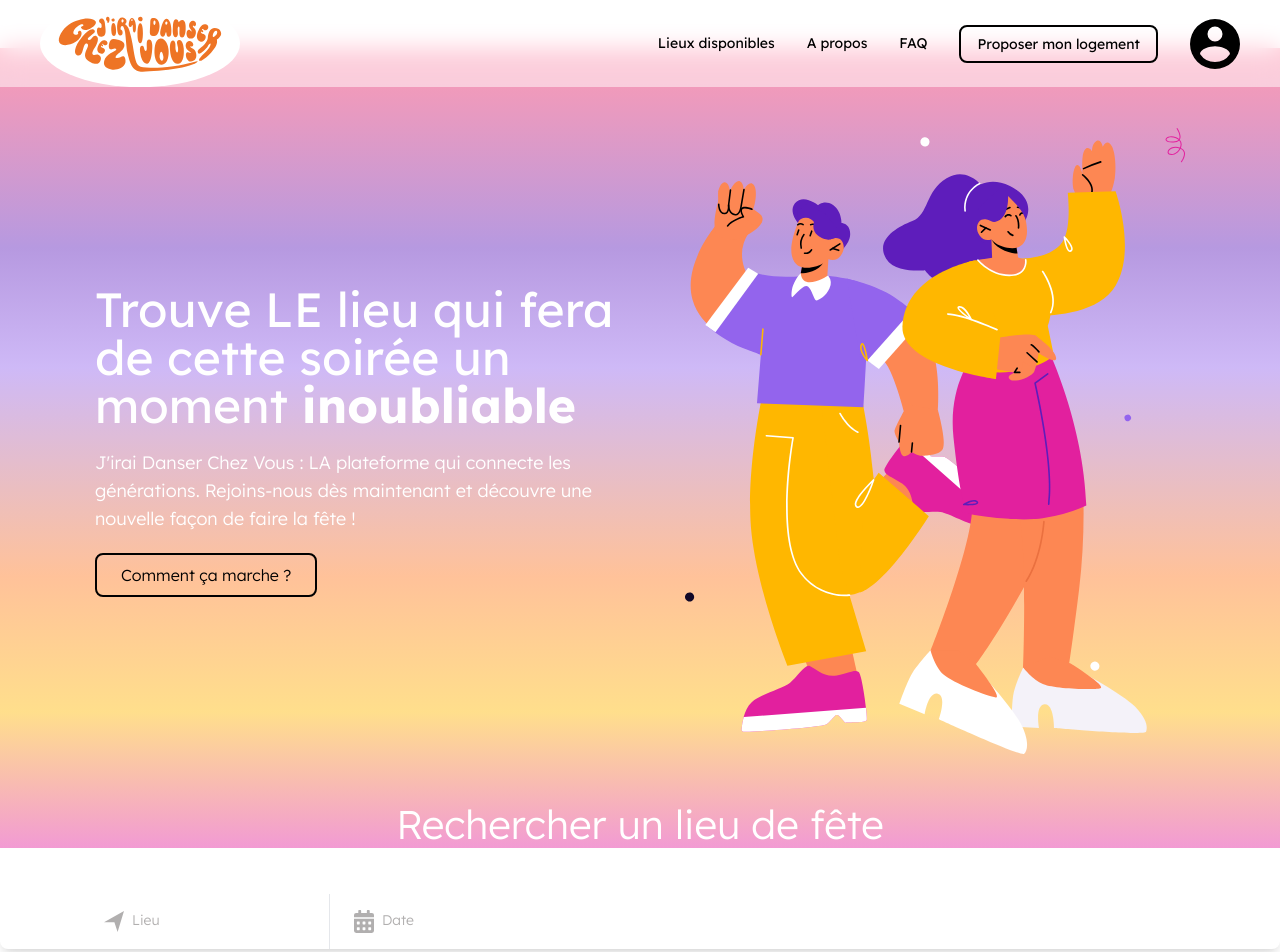
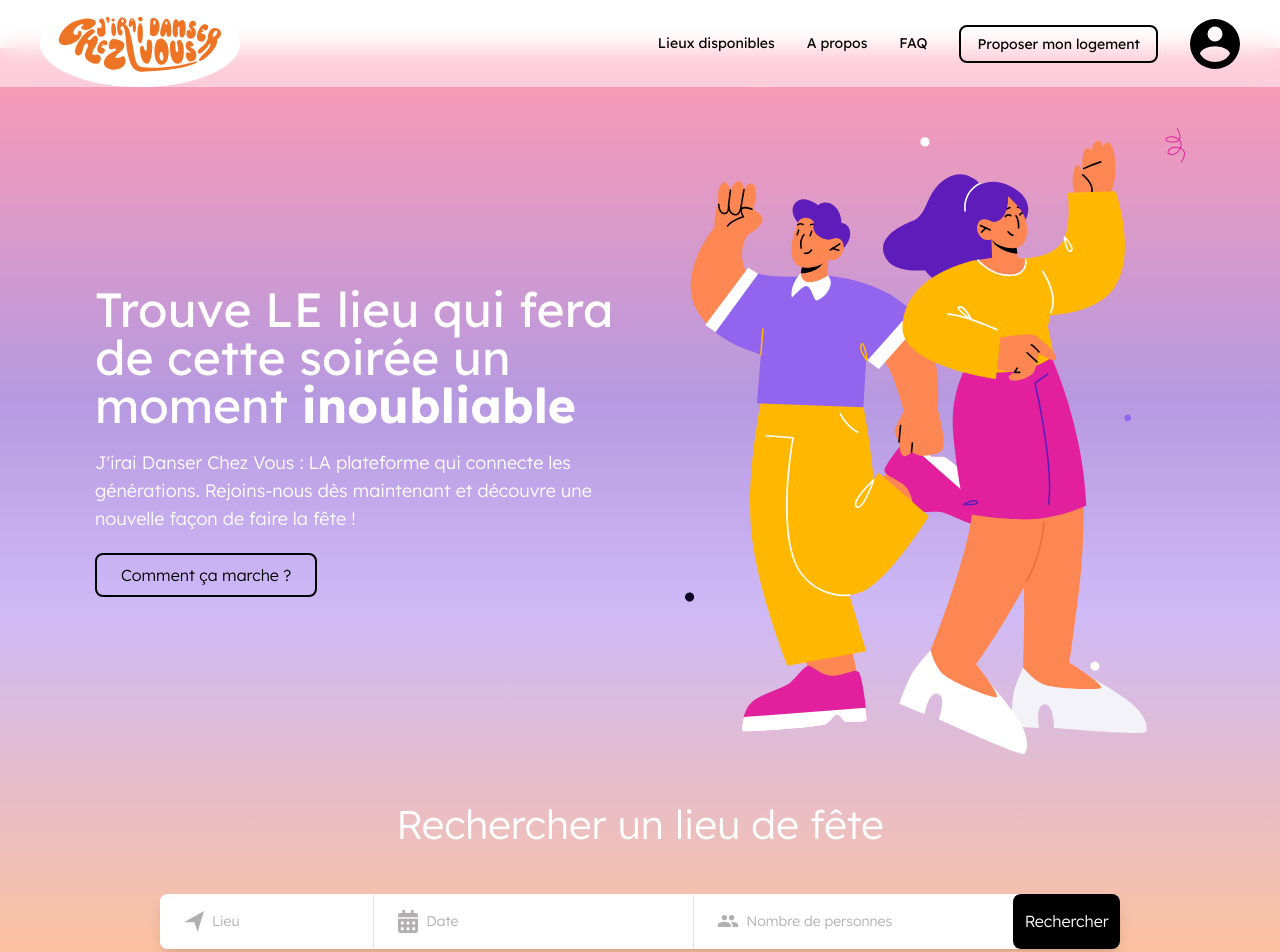
Before and after one commit to Frederic-Ferreira/jdcv, a Next.js app: page / in a window 1280 px wide. Shown: the top 952 px of the page. Built offline with nearby package versions, Linux system fonts and the light colour scheme.

Commit message:
search bar finished

```diff
--- a/app/components/Button.jsx
+++ b/app/components/Button.jsx
@@ -1,5 +1,9 @@
-const Button = ({ text, style }) => {
-  return <div></div>
+const Button = ({ text, style, event }) => {
+  return (
+    <div onClick={event} className={style}>
+      {text}
+    </div>
+  )
 }
 
 export default Button
--- a/app/components/Modal.jsx
+++ b/app/components/Modal.jsx
@@ -1,6 +1,6 @@
 function Modal() {
   return (
-    <div className="absolute top-[52px] w-full h-[1000px] left-0 bg-black opacity-30 z-10" />
+    <div className="modal absolute top-[55px] w-full h-[1000px] left-0 bg-black opacity-30 z-10" />
   )
 }
 
--- a/app/components/SearchBar/Map.jsx
+++ b/app/components/SearchBar/Dates.jsx
@@ -2,8 +2,9 @@
 import Image from "next/image"
 import { useEffect, useState, useRef } from "react"
 import { DateRangePicker } from "@wojtekmaj/react-daterange-picker"
+import moment from "moment"
 
-function Map() {
+function Dates() {
   const [dates, setDates] = useState([])
   const [showMenu, setShowMenu] = useState(false)
   const menuRef = useRef(null)
@@ -18,6 +19,7 @@ function Map() {
 
   const handleDateChange = (newDates) => {
     setDates(newDates)
+    handleHideMenu()
   }
 
   useEffect(() => {
@@ -37,7 +39,7 @@ function Map() {
   return (
     <div
       onClick={handleShowMenu}
-      className="dates flex border-l border-gray-200 gap-2 bg-white pl-6 pr-2 py-4 col-span-3 relative hover:cursor-pointer z-20"
+      className="dates flex items-center border-l border-gray-200 gap-2 bg-white pl-6 pr-2 py-4 col-span-3 relative hover:cursor-pointer z-20"
     >
       <Image
         src="/images/home/searchbar/calendar.svg"
@@ -46,20 +48,26 @@ function Map() {
         alt="calendar icon"
       />
       <p
-        className="text-sm"
+        className="text-sm truncate"
         style={
           dates.length
             ? { color: "#E4696D", fontWeight: "500" }
             : { color: "#B1AFAF" }
         }
       >
-        {dates.length ? dates : "Date"}
+        {dates.length
+          ? `Du ${moment(dates[0]).format("YYYY/MM/DD")} au
+            ${moment(dates[1]).format("YYYY/MM/DD")}`
+          : "Date"}
       </p>
       {showMenu && (
         <div
           ref={menuRef}
-          className="absolute py-4 px-6 flex flex-col gap-4 top-[52px] -left-4 h-[300px] bg-white rounded-lg"
+          className="absolute shadow-lg py-4 px-6 flex flex-col gap-4 top-[52px] -left-20 h-[400px] w-[500px] bg-white rounded-lg"
         >
+          <h2 className="font-medium text-center text-[#EE7526]">
+            Quand souhaiteriez-vous faire la fête ?
+          </h2>
           <DateRangePicker
             value={dates}
             isOpen={showMenu}
@@ -72,4 +80,4 @@ function Map() {
   )
 }
 
-export default Map
+export default Dates
--- /dev/null
+++ b/app/components/SearchBar/People.jsx
@@ -0,0 +1,89 @@
+"use client"
+import Image from "next/image"
+import {
+  MinusCircleOutlined,
+  PlusCircleOutlined,
+  TeamOutlined,
+} from "@ant-design/icons"
+import { useEffect, useState, useRef } from "react"
+
+function Places() {
+  const [people, setPeople] = useState(0)
+  const [showSearchMenu, setShowSearchMenu] = useState(false)
+  const menuRef = useRef(null)
+
+  const handleShowMenu = () => {
+    setShowSearchMenu(true)
+  }
+
+  const handleHideMenu = () => {
+    setShowSearchMenu(false)
+  }
+
+  useEffect(() => {
+    function handleClickOutside(event) {
+      if (menuRef.current && !event.target.closest(".people")) {
+        handleHideMenu()
+      }
+    }
+
+    document.addEventListener("click", handleClickOutside)
+
+    return () => {
+      document.removeEventListener("click", handleClickOutside)
+    }
+  }, [])
+
+  return (
+    <div
+      onClick={handleShowMenu}
+      className="people flex items-center border-l border-gray-200 gap-2 bg-white pl-6 pr-2 py-4 col-span-3 relative hover:cursor-pointer z-20"
+    >
+      <Image
+        src="/images/home/searchbar/people.svg"
+        width={20}
+        height={20}
+        alt="place icon"
+      />
+      <p
+        className="text-sm truncate"
+        style={
+          people > 0
+            ? { color: "#E4696D", fontWeight: "500" }
+            : { color: "#B1AFAF" }
+        }
+      >
+        {people > 0
+          ? `${people} fêtard(e)${people > 1 ? "s" : ""} ser${
+              people > 1 ? "ont" : "a"
+            } présent(e)${people > 1 ? "s" : ""}`
+          : "Nombre de personnes"}
+      </p>
+      {showSearchMenu && (
+        <div
+          ref={menuRef}
+          className="absolute shadow-lg text-lexend py-4 px-6 flex flex-col gap-4 top-[52px] -left-4 h-[150px] w-[300px] bg-white rounded-lg"
+        >
+          <div className="flex flex-col items-center gap-6">
+            <p className="font-medium my-auto text-center text-[#EE7526]">
+              Combien de fêtard(e) ?
+            </p>
+            <div className="flex items-center gap-6 text-black text-2xl">
+              <TeamOutlined />
+              <div className="flex items-center gap-4">
+                <MinusCircleOutlined
+                  onClick={() => people !== 0 && setPeople(people - 1)}
+                  className={people == 0 ? "text-gray-400" : "text-black"}
+                />
+                <p className="w-[30px] text-center">{people}</p>
+                <PlusCircleOutlined onClick={() => setPeople(people + 1)} />
+              </div>
+            </div>
+          </div>
+        </div>
+      )}
+    </div>
+  )
+}
+
+export default Places
--- a/app/components/SearchBar/Places.jsx
+++ b/app/components/SearchBar/Places.jsx
@@ -1,5 +1,6 @@
 "use client"
 import Image from "next/image"
+import { EnvironmentOutlined, SearchOutlined } from "@ant-design/icons"
 import { useEffect, useState, useRef } from "react"
 
 function Places() {
@@ -71,7 +72,7 @@ function Places() {
   return (
     <div
       onClick={handleShowMenu}
-      className="places flex rounded-l-lg gap-2 bg-white pl-6 pr-2 py-4 col-span-2 relative hover:cursor-pointer z-20"
+      className="places flex items-center rounded-l-lg gap-2 bg-white pl-6 pr-2 py-4 col-span-2 relative hover:cursor-pointer z-20"
     >
       <Image
         src="/images/home/searchbar/place.svg"
@@ -80,7 +81,7 @@ function Places() {
         alt="place icon"
       />
       <p
-        className="text-sm"
+        className="text-sm truncate"
         style={
           place ? { color: "#E4696D", fontWeight: "500" } : { color: "#B1AFAF" }
         }
@@ -90,7 +91,7 @@ function Places() {
       {showSearchMenu && (
         <div
           ref={menuRef}
-          className="absolute py-4 px-6 flex flex-col gap-4 top-[52px] -left-4 h-[300px] bg-white rounded-lg"
+          className="absolute shadow-lg text-lexend py-4 px-6 flex flex-col gap-4 top-[52px] -left-4 h-[300px] bg-white rounded-lg"
         >
           <div className="flex gap-2 items-center mr-2">
             <input
@@ -100,12 +101,7 @@ function Places() {
               value={search}
               onChange={(e) => handleSearch(e.target.value)}
             />
-            <Image
-              src="/images/home/searchbar/search.svg"
-              width={20}
-              height={20}
-              alt="place icon"
-            />
+            <SearchOutlined style={{ color: "#EE7526BF", fontSize: 20 }} />
           </div>
           <div className="flex flex-col gap-2 h-[80%] overflow-y-auto">
             {suggestions.length ? (
@@ -115,7 +111,12 @@ function Places() {
                   className="flex flex-col gap-1 px-2 py-1 hover:bg-[#F2F2F2] rounded-lg cursor-pointer"
                   onClick={() => handleLocationSelect(suggestion)}
                 >
-                  <p className="text-gray-500 text-sm">{suggestion.title}</p>
+                  <div className="flex items-center gap-2 h-[40px]">
+                    <EnvironmentOutlined
+                      style={{ color: "#E4696D", fontSize: 20 }}
+                    />
+                    <p className="text-gray-700 text-sm">{suggestion.title}</p>
+                  </div>
                 </div>
               ))
             ) : (
--- a/app/components/SearchBar/SearchBar.jsx
+++ b/app/components/SearchBar/SearchBar.jsx
@@ -1,13 +1,19 @@
 "use client"
 import Places from "@app/components/SearchBar/Places"
-import Map from "@app/components/SearchBar/Map"
+import Dates from "@app/components/SearchBar/Dates"
+import People from "@app/components/SearchBar/People"
+import Button from "@app/components/Button"
 import Modal from "@app/components/Modal"
-import { useEffect, useState } from "react"
+import { useEffect, useState, useRef } from "react"
 const SearchBar = () => {
   const [showModal, setShowModal] = useState(false)
+  const searchBarRef = useRef(null)
 
   const handleOpenModal = () => {
-    setShowModal(true)
+    if (!showModal) {
+      setShowModal(true)
+      searchBarRef.current.scrollIntoView({ behavior: "smooth" })
+    }
   }
 
   const handleCloseModal = () => {
@@ -16,7 +22,13 @@ const SearchBar = () => {
 
   useEffect(() => {
     function handleClickOutside(event) {
-      if (!event.target.closest(".places")) {
+      if (
+        !event.target.closest(".places") &&
+        !event.target.closest(".dates") &&
+        !event.target.closest(".people") &&
+        (event.target.closest(".modal") ||
+          event.target.closest(".presentation"))
+      ) {
         handleCloseModal()
       }
     }
@@ -30,11 +42,19 @@ const SearchBar = () => {
 
   return (
     <div
+      ref={searchBarRef}
       onClick={handleOpenModal}
-      className="search-bar relative w-full px-20 grid grid-cols-9 rounded-lg shadow-lg "
+      className="flex flex-col items-center search-bar relative w-full"
     >
-      <Places />
-      <Map />
+      <div className="grid grid-cols-9 w-3/4 bg-white rounded-lg shadow-lg">
+        <Places />
+        <Dates />
+        <People />
+        <Button
+          style="flex items-center justify-center rounded-lg bg-black py-2 px-4 text-white hover:bg-opacity-80 col-span-1 truncate hover:cursor-pointer"
+          text="Rechercher"
+        />
+      </div>
       {showModal && <Modal />}
     </div>
   )
--- a/app/page.jsx
+++ b/app/page.jsx
@@ -5,7 +5,7 @@ import SearchBar from "@app/components/SearchBar/SearchBar"
 export default function Home() {
   return (
     <main className="home min-h-screen font-lexend text-white font-light">
-      <section className="presentation flex flex-col gap-10 h-screen">
+      <section className="presentation flex flex-col gap-10 h-full">
         <div className="flex w-full px-20 pt-20 justify-around">
           <div className="flex max-w-[50%] flex-col gap-5 justify-center text-lexend text-white">
             <h1 className="text-5xl font-normal">
--- a/package.json
+++ b/package.json
@@ -9,10 +9,12 @@
     "lint": "next lint"
   },
   "dependencies": {
+    "@ant-design/icons": "^5.1.4",
     "@wojtekmaj/react-daterange-picker": "^5.2.0",
     "autoprefixer": "10.4.14",
     "axios": "^1.4.0",
     "eslint-config-next": "13.4.4",
+    "moment": "^2.29.4",
     "next": "13.4.4",
     "postcss": "8.4.23",
     "react": "18.2.0",
```
Also changed, not shown: app/globals.scss (+34 -12 lines), public/images/home/searchbar/people.svg (added), 1 other file (tests, documents, lock files or other folders).
